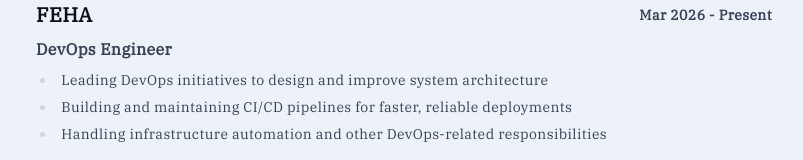
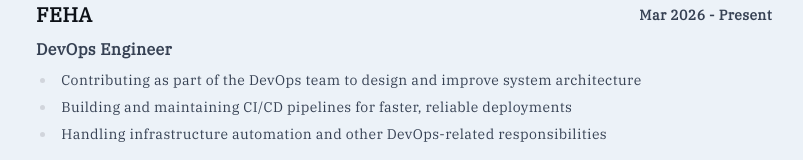
Before and after one commit to SideeID/side.my.id, an Astro site: page / in a window 1280 px wide. Shown: the part 341-501 px from the top of the page, without its empty margins (236-1039 px from the left). Built offline with nearby package versions, Linux system fonts and the light colour scheme; Astro itself is replaced by a stand-in of ours.

Commit message:
Update DevOps Engineer responsibilities in index.astro to reflect team contributions

```diff
--- a/src/pages/index.astro
+++ b/src/pages/index.astro
@@ -65,7 +65,7 @@ const [notesList, worksList] = await Promise.all([
           </div>
           <p class="mb-0 mt-3 sm:mt-1 font-semibold">DevOps Engineer</p>
           <ul class="list-disc pl-5 mt-2 text-sm space-y-1">
-            <li>Leading DevOps initiatives to design and improve system architecture</li>
+            <li>Contributing as part of the DevOps team to design and improve system architecture</li>
             <li>Building and maintaining CI/CD pipelines for faster, reliable deployments</li>
             <li>Handling infrastructure automation and other DevOps-related responsibilities</li>
           </ul>
```
